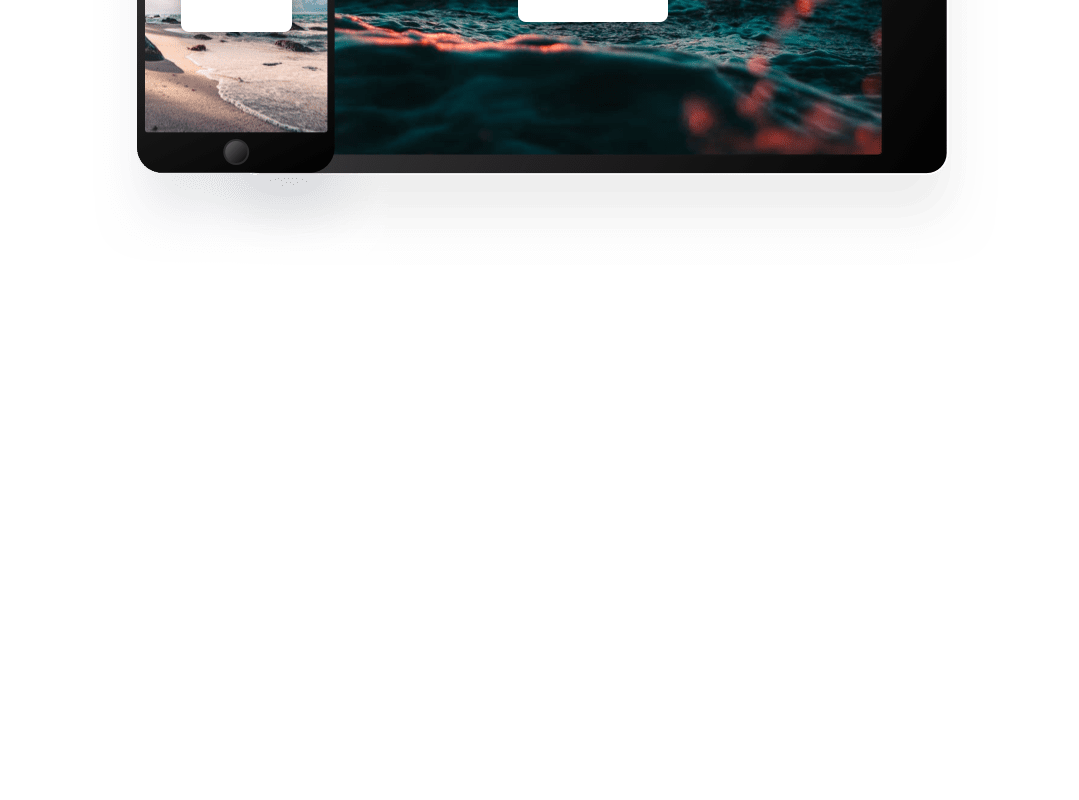
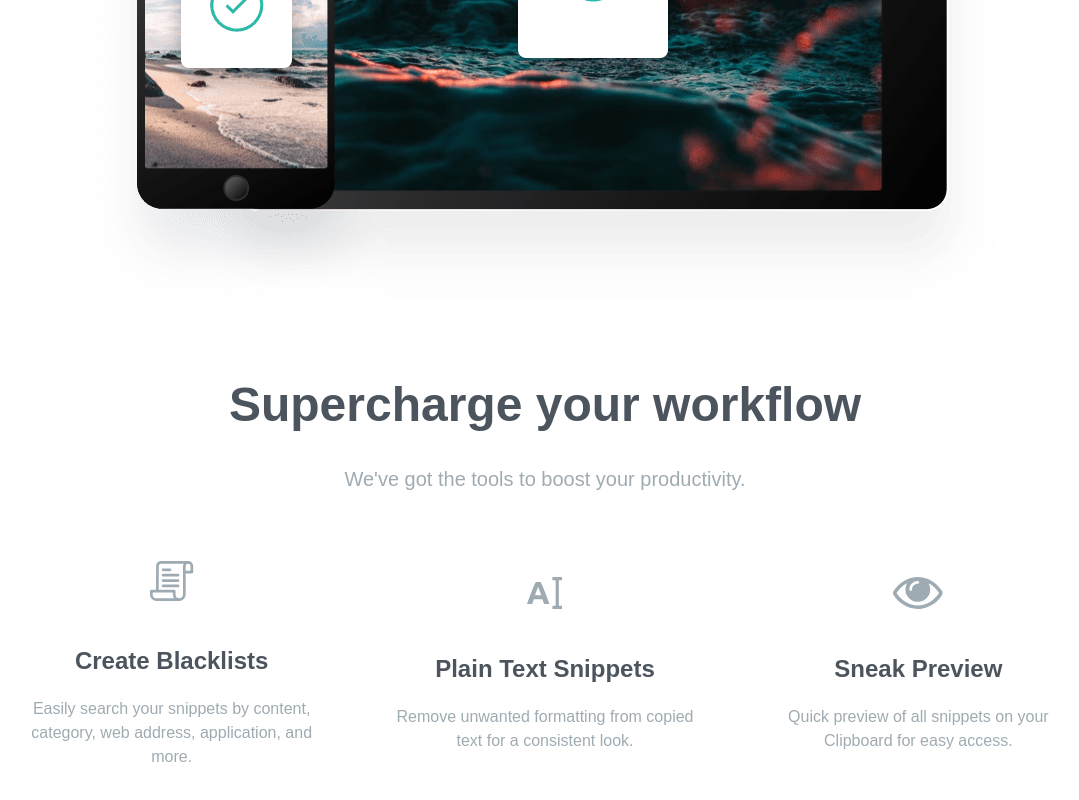
Before and after one commit to VijayHYadav/Tailwind-CSS-From-Scratch, a website: page Clipboard/index.html in a window 1280 px wide. Shown: the part 2295-3095 px from the top of the page, without its empty margins (95-1174 px from the left). Before the commit the page ends 2640 px from the top, so only its background shows below. Drawn offline with Linux system fonts and the light colour scheme; a web font is replaced by a local one.

Commit message:
006 Supercharge Section

```diff
--- a/Clipboard/index.html
+++ b/Clipboard/index.html
@@ -98,5 +98,45 @@
                 <img src="images/image-devices.png" alt="" class="mx-auto" />
             </div>
         </section>
+
+        <!-- Supercharge Section -->
+        <section id="supercharge">
+            <div class="section-container my-20">
+                <h3>Supercharge your workflow</h3>
+                <p class="section-content mb-16 text-xl">
+                    We've got the tools to boost your productivity.
+                </p>
+                <!-- Items Container -->
+                <div class="flex flex-col items-center justify-between space-y-16 md:flex-row md:space-y-0 md:space-x-12">
+                    <!-- Item 1 -->
+                    <div class="flex flex-col items-center space-y-5">
+                        <img src="images/icon-blacklist.svg" alt="" class="mb-6" />
+                        <h5>Create Blacklists</h5>
+                        <p class="max-w-md text-grayishBlue">
+                            Easily search your snippets by content, category, web address,
+                            application, and more.
+                        </p>
+                    </div>
+
+                    <!-- Item 2 -->
+                    <div class="flex flex-col items-center space-y-5">
+                        <img src="images/icon-text.svg" alt="" class="mb-6" />
+                        <h5>Plain Text Snippets</h5>
+                        <p class="max-w-md text-grayishBlue">
+                            Remove unwanted formatting from copied text for a consistent look.
+                        </p>
+                    </div>
+
+                    <!-- Item 3 -->
+                    <div class="flex flex-col items-center space-y-5">
+                        <img src="images/icon-preview.svg" alt="" class="mb-6" />
+                        <h5>Sneak Preview</h5>
+                        <p class="max-w-md text-grayishBlue">
+                            Quick preview of all snippets on your Clipboard for easy access.
+                        </p>
+                    </div>
+                </div>
+            </div>
+        </section>
     </body>
 </html>
--- a/Clipboard/input.css
+++ b/Clipboard/input.css
@@ -11,6 +11,9 @@ body {
 @layer base {
     h3 {
         @apply mb-8 text-4xl font-bold text-darkGrayishBlue md:text-5xl;
+    }
+    h5 {
+        @apply mb-2 text-2xl font-bold text-darkGrayishBlue;
     }
 }
 
```
Also changed, not shown: Clipboard/css/style.css.
